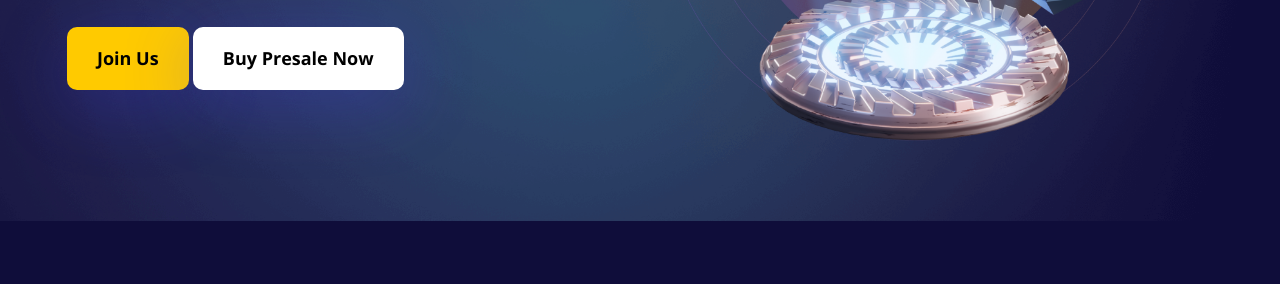
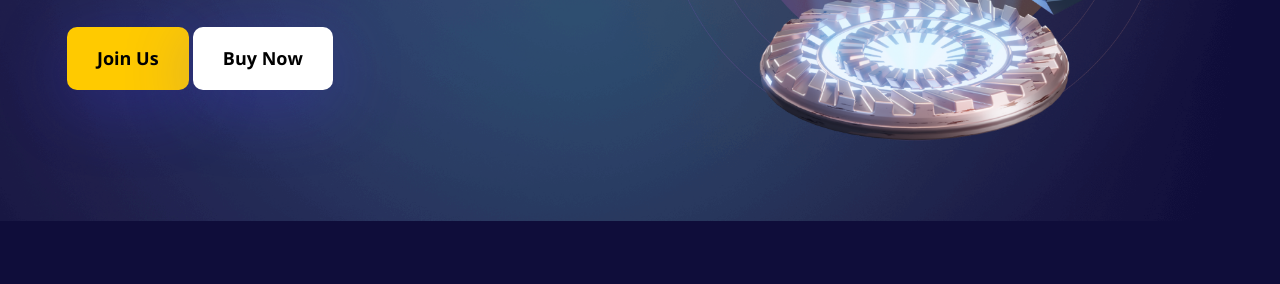
Before and after one commit to easysunshine22/vincechain, a plain HTML site: page index.html in a window 1280 px wide. Shown: the part 516-800 px from the top of the page. Drawn offline with nearby package versions, Linux system fonts and the light colour scheme.

Commit message:
new commit

```diff
--- a/index.html
+++ b/index.html
@@ -66,7 +66,7 @@
                             Blockchain for <span><span id="words">metaverse</span></span></h1>
                         <p>Vince is a blockchain powering the Vangold Ecosystem and its products</p>
                         <a target="_blank" href="https://t.me/vangoldcorporation" class="primary-btn">Join Us </a>
-                        <a target="_blank" href="https://www.pinksale.finance/#/launchpad/0x1e9eE93f687fb24686cfD4D2b5457a1e0f6Da942?chain=BSC" class="primary-btn presale-btn">Buy Presale Now</a>
+                        <a target="_blank" href="https://www.pinksale.finance/#/launchpad/0x1e9eE93f687fb24686cfD4D2b5457a1e0f6Da942?chain=BSC" class="primary-btn presale-btn">Buy Now</a>
                     </div>
                     <!-- <div class="countdown-box">
                         <div id="countdown" class="countdown">
```
